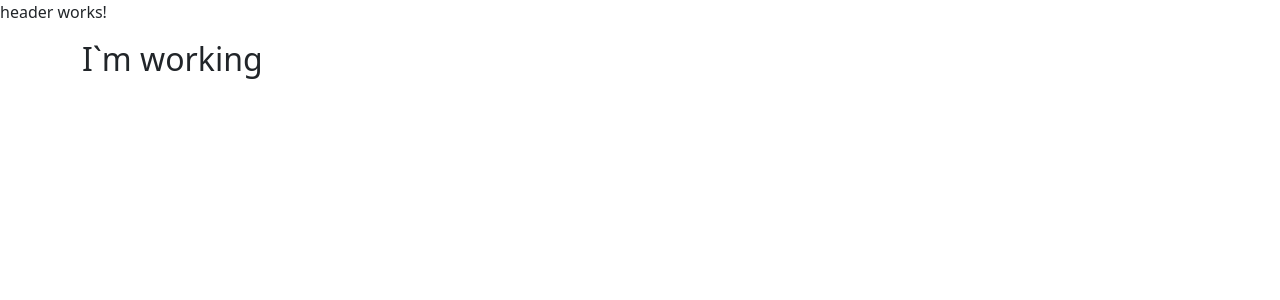
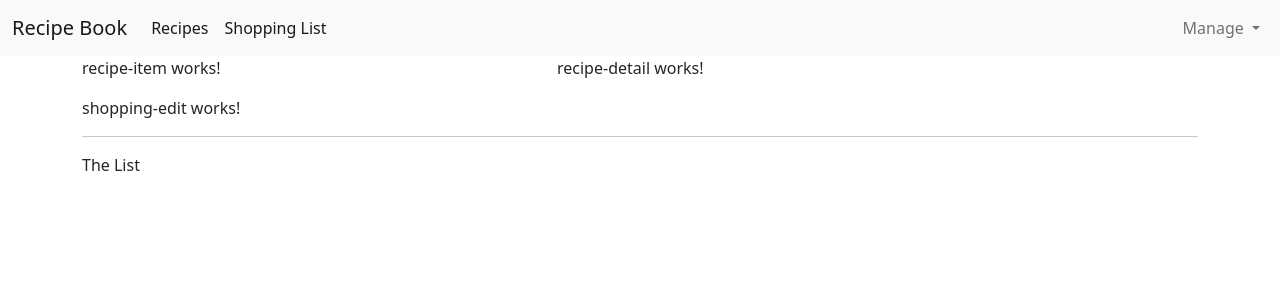
Before and after one commit to SO-Matveev/shopping-list-by-angular, an Angular app: page / in a window 1280 px wide. Shown: the top 300 px of the page. Built offline with nearby package versions, Linux system fonts and the light colour scheme.

Commit message:
add formsModule, NavBar, basic - recipes,recipe-list, shopping-list

```diff
--- a/angular.json
+++ b/angular.json
@@ -20,7 +20,7 @@
             "tsConfig": "tsconfig.app.json",
             "assets": ["src/favicon.ico", "src/assets"],
             "styles": [
-              "node_modules/bootstrap/dist/css/bootstrap.min.css",
+              "node_modules/bootstrap/dist/css/bootstrap.css",
               "src/styles.css"
             ],
             "scripts": []
--- a/src/app/app.component.html
+++ b/src/app/app.component.html
@@ -1,8 +1,9 @@
 <app-header></app-header>
 <div class="container">
-  <div class="rov">
+  <div class="row">
     <div class="col-md-12">
-      <h2>I`m working</h2>
+      <app-recipes></app-recipes>
+      <app-shopping-list></app-shopping-list>
     </div>
   </div>
 </div>
--- a/src/app/header/header.component.html
+++ b/src/app/header/header.component.html
@@ -1 +1,35 @@
-<p>header works!</p>
+<nav class="navbar navbar-expand-lg navbar-light bg-light">
+  <div class="container-fluid">
+    <div class="navbar-header">
+      <a href="#" class="navbar-brand">Recipe Book</a>
+    </div>
+    <div class="collapse navbar-collapse">
+      <ul class="nav navbar-nav">
+        <li class="nav-item">
+          <a class="nav-link active" aria-current="page" href="#">Recipes</a>
+        </li>
+        <li class="nav-item">
+          <a class="nav-link active" aria-current="page" href="#"
+            >Shopping List</a
+          >
+        </li>
+      </ul>
+      <ul class="navbar-nav ms-auto mb-2 mb-lg-0">
+        <li class="nav-item dropdown">
+          <a
+            class="nav-link dropdown-toggle"
+            href="#"
+            role="button"
+            data-bs-toggle="dropdown"
+            aria-expanded="false"
+            >Manage <span class="caret"></span
+          ></a>
+          <ul class="dropdown-menu">
+            <li><a class="dropdown-item" href="#">Save Data</a></li>
+            <li><a class="dropdown-item" href="#">Fetch Data</a></li>
+          </ul>
+        </li>
+      </ul>
+    </div>
+  </div>
+</nav>
--- a/src/app/header/header.component.ts
+++ b/src/app/header/header.component.ts
@@ -1,15 +1,7 @@
-import { Component, OnInit } from '@angular/core';
+import { Component } from '@angular/core';
 
 @Component({
   selector: 'app-header',
   templateUrl: './header.component.html',
-  styleUrls: ['./header.component.css']
 })
-export class HeaderComponent implements OnInit {
-
-  constructor() { }
-
-  ngOnInit(): void {
-  }
-
-}
+export class HeaderComponent {}
--- a/src/app/recipes/recipe-list/recipe-list.component.html
+++ b/src/app/recipes/recipe-list/recipe-list.component.html
@@ -1 +1 @@
-<p>recipe-list works!</p>
+<app-recipe-item></app-recipe-item>
--- a/src/app/recipes/recipes.component.html
+++ b/src/app/recipes/recipes.component.html
@@ -1 +1,8 @@
-<p>recipes works!</p>
+<div class="row">
+  <div class="col-md-5">
+    <app-recipe-list></app-recipe-list>
+  </div>
+  <div class="col-md-7">
+    <app-recipe-detail></app-recipe-detail>
+  </div>
+</div>
--- a/src/app/shopping-list/shopping-list.component.html
+++ b/src/app/shopping-list/shopping-list.component.html
@@ -1 +1,7 @@
-<p>shopping-list works!</p>
+<div class="row">
+  <div class="col-xs-10">
+    <app-shopping-edit></app-shopping-edit>
+    <hr />
+    <p>The List</p>
+  </div>
+</div>
```
Also changed, not shown: src/app/app.module.ts (+5 -7 lines), src/app/header/header.component.css (deleted).
